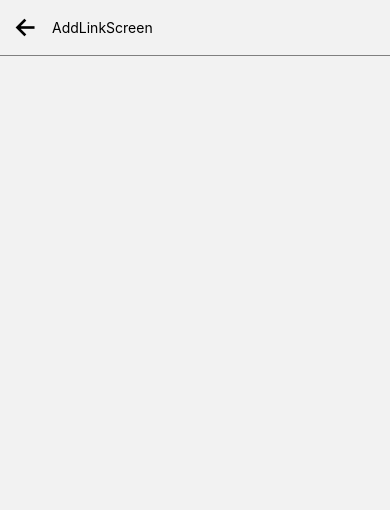
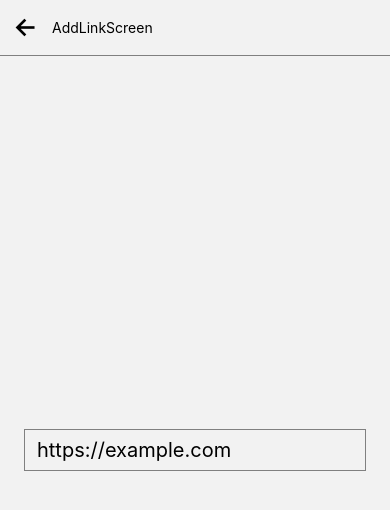
Before and after one commit to dev1week/NewsApp, a React Native app: screen /AddLink in a window 390 px wide. Shown: the top 510 px of the page. Built offline with nearby package versions, Linux system fonts and the light colour scheme.

Commit message:
#4 -1 입력창 구현
1. SingleLineInput component정의
 - foucs되어 있을 경우 검은색
 - blur 되어있을 경우 회색
2. 구현한 컴포넌트로 AddLinkScreen에 적용

```diff
--- /dev/null
+++ b/components/SingleLineInput.js
@@ -0,0 +1,32 @@
+import React, { useState } from "react";
+import { View, TextInput } from "react-native";
+
+export const SingleLineInput =(props)=>{
+    const [focused, setFocused] = useState(false);
+    return(
+        <View style={{
+            alignSelf: 'stretch',
+            paddingHorizontal:12,
+            paddingVertical:8,
+            borderRaduis:4,
+            borderWidth:1,
+            borderColor: focused?'black':'gray'
+        }}>
+            <TextInput
+                autoCorrect={false}
+                value={props.value}
+                onChangeText={props.onChangeText}
+                placeholder={props.placeholder}
+                // fontSize props로 못받았을 경우 기본값 20으로 초기화
+                style= {[props.style, {fontSize:props.fontSize ?? 20}]}
+                onFocus = {()=>{
+                    setFocused(true);
+                }}
+                onBlur = {()=>{
+                    setFocused(false);
+                }}
+            />
+        </View>
+    )
+
+}
--- a/screens/AddLinkScreen.js
+++ b/screens/AddLinkScreen.js
@@ -1,18 +1,19 @@
-import React, { useCallback } from "react";
+import React, { useCallback, useState } from "react";
 import { Header } from "../components/Header/Header";
 import { View } from "react-native";
 import { useNavigation } from "@react-navigation/native";
 import { Spacer } from "../components/Spacer";
 
+import { SingleLineInput } from "../components/SingleLineInput";
 export const AddLinkScreen =()=>{
     const navigation = useNavigation();
-
+    const [url, setUrl] = useState('');
     const onPressBack = useCallback(()=>{
         navigation.goBack();
     },[])
 
     return(
-        <View>
+        <View style={{flex:1}}>
             <Header>
                 <Header.Group>
 
@@ -21,6 +22,14 @@ export const AddLinkScreen =()=>{
                     <Header.Title title = "AddLinkScreen"></Header.Title>
                 </Header.Group>
             </Header>
+            {/* url 입력창 */}
+            <View style={{flex:1, alignItems:'center', justifyContent:'center', paddingHorizontal:24}}>
+                <SingleLineInput
+                    value={url}
+                    onChangeText={setUrl}
+                    placeholder='https://example.com'
+                />
+            </View>
         </View>
     )
 
```
